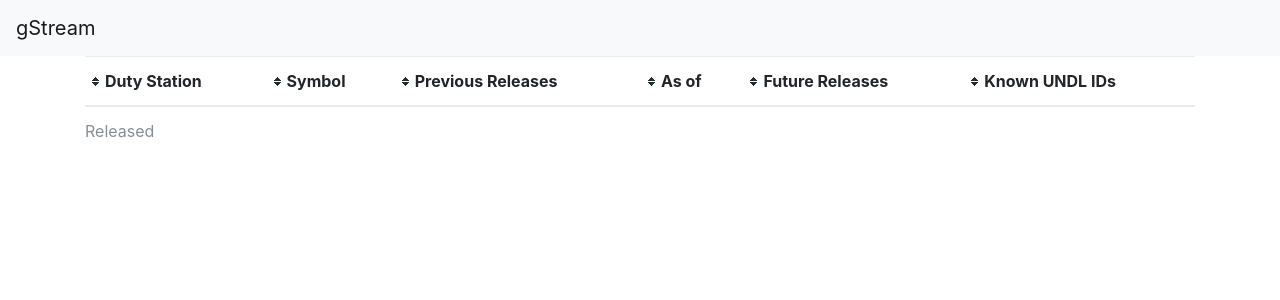
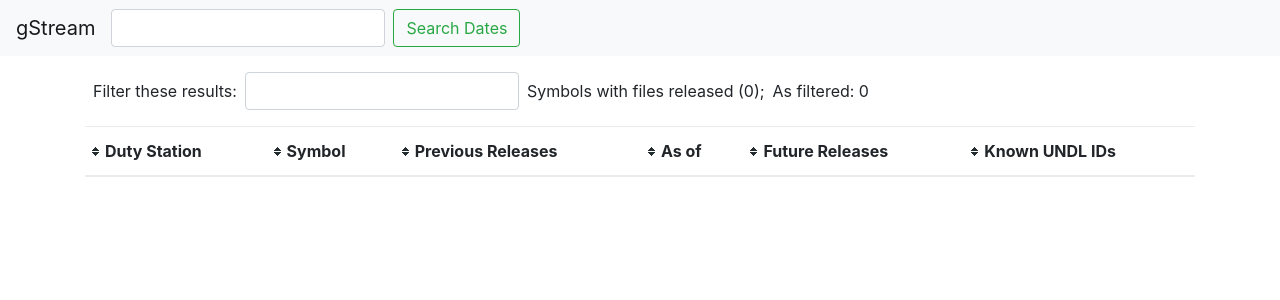
Before and after one commit to dag-hammarskjold-library/gstream, a Flask app: template gstream/templates/index.html in a window 1280 px wide. Shown: the top 300 px of the page. Run offline with Flask 2, Linux system fonts and the light colour scheme; the template is opened without the code that fills it, so the values that code supplies are empty; some libraries are stand-ins or nearby versions.

Commit message:
add filtering and tweak range search

```diff
--- a/gstream/app.py
+++ b/gstream/app.py
@@ -64,15 +64,49 @@ def index():
 
 @app.route('/date')
 def bydate():
-    # determine the query date
-    today_int = datetime.date.today().__str__().replace('-','')
-    query_date = int(request.args.get('date',today_int))
+    items = []
+    # process args and see what we got:
+    # we'll set a default query date for fallback purposes
+    query_date = int(datetime.date.today().__str__().replace('-',''))
+    returnable_query_date = query_date
+    date_range = ""
+    if request.args.get('date') is not None:
+        query_date = int(request.args.get('date'))
+        returnable_query_date = query_date
+        print("single date requested: %s" % query_date)
+        response = table.query(
+            IndexName='embargo-symbol1-index',
+            #ProjectionExpression="agendaNo, jobId, embargo, checksum, odsNo, dutyStation, symbol1, symbol2, languageId, registrationDate, officialSubmissionDate",
+            KeyConditionExpression=Key('embargo').eq(query_date) & Key('symbol1').between('A','Z')
+        )
+    elif request.args.get('daterange') is not None:
+        date_from,date_to = request.args.get("daterange").split(' - ')
+        returnable_query_date = ""
+        date_range = " - ".join([date_from, date_to])
+        # date range picker is giving DD/MM/YYY so we have to fix that for what we need
+        m,d,y = date_from.split('/')
+        q_date_from = int(''.join([y,m,d]))
+        m,d,y = date_to.split('/')
+        q_date_to = int(''.join([y,m,d]))
+        print("date range requested: %s - %s" % (q_date_from,q_date_to))
 
-    response = table.query(
-        IndexName='embargo-symbol1-index',
-        #ProjectionExpression="agendaNo, jobId, embargo, checksum, odsNo, dutyStation, symbol1, symbol2, languageId, registrationDate, officialSubmissionDate",
-        KeyConditionExpression=Key('embargo').eq(query_date) & Key('symbol1').between('A','Z')
-    )
+        if q_date_from == q_date_to:
+            return redirect('./date?date={}'.format(q_date_from),code=302)
+
+        response = table.scan(
+            IndexName='embargo-symbol1-index',
+            FilterExpression=Key('embargo').between(q_date_from,q_date_to)
+        )
+    else:
+        # neither date nor range were specified, so we're going with the fallback
+        print("neither, so falling back to today's date")
+        response = table.query(
+           IndexName='embargo-symbol1-index',
+            #ProjectionExpression="agendaNo, jobId, embargo, checksum, odsNo, dutyStation, symbol1, symbol2, languageId, registrationDate, officialSubmissionDate",
+            KeyConditionExpression=Key('embargo').eq(query_date) & Key('symbol1').between('A','Z')
+        )
+
+
     symbol_objects = []
     items = response['Items']
     for item in items:
@@ -110,7 +144,7 @@ def bydate():
 
     #return render_template('index.html')
     deploy_context = os.environ.get("DEPLOY_CONTEXT","/")
-    return render_template('index.html',results={'metadata_objects':symbol_objects,'query_date':query_date},deploy_context=deploy_context)
+    return render_template('index.html',results={'metadata_objects':symbol_objects,'query_date':returnable_query_date,'date_range':date_range},deploy_context=deploy_context)
 
 #@app.route('/symbol/', defaults={'search_string': ''})
 #@app.route('/symbol/<path:search_string>')
@@ -141,7 +175,18 @@ def symbol():
     else:
         return jsonify('Unable to find a symbol in the database that matches your query.')
 
-@app.route('/whereami')
-def whereami():
-    this_env = os.environ.get("DEPLOY_ENV")
-    return(jsonify(this_env))
+@app.route('/range')
+def date_range():
+    today_int = datetime.date.today().__str__().replace('-','')
+    date_from,date_to = request.args.get("daterange").split(' - ')
+    # date range picker is giving DD/MM/YYY so we have to fix that for what we need
+    d,m,y = date_from.split('/')
+    q_date_from = int(''.join([y,m,d]))
+    d,m,y = date_to.split('/')
+    q_date_to = int(''.join([y,m,d]))
+
+    if q_date_from == q_date_to:
+        return redirect('./date?date={}'.format(q_date_from),code=302)
+
+
+    return(jsonify(q_date_from,q_date_to))
--- a/gstream/templates/base.html
+++ b/gstream/templates/base.html
@@ -14,6 +14,9 @@
         <script src="https://maxcdn.bootstrapcdn.com/bootstrap/4.0.0-beta.2/js/bootstrap.min.js" crossorigin="anonymous">
         </script>
         <script src="static/tablesorter.min.js"></script>
+        <script type="text/javascript" src="https://cdn.jsdelivr.net/momentjs/latest/moment.min.js"></script>
+        <script type="text/javascript" src="https://cdn.jsdelivr.net/npm/daterangepicker/daterangepicker.min.js"></script>
+        <link rel="stylesheet" type="text/css" href="https://cdn.jsdelivr.net/npm/daterangepicker/daterangepicker.css" />
         <style>
             th.header {
                 background-image: url(static/images/bg.gif);
@@ -41,6 +44,13 @@
             <button class="navbar-toggler" type="button" data-toggle="collapse" data-target="#navbarNav" aria-controls="navbarNav" aria-expanded="false" aria-label="Toggle navigation">
                 <span class="navbar-toggler-icon"></span>
             </button>
+            <div class="collapse navbar-collapse">
+                <form class="form-inline" action="{{deploy_context}}date">
+                    <input class="form-control mr-sm-2" type="text" id="daterange" name="daterange">
+                    <button class="btn btn-outline-success" type="submit">Search Dates</button>
+                </form>
+            </div>
+
         </nav>
         {% block content %}
 
@@ -49,7 +59,22 @@
         <script>
                 $(document).ready(function() {
                     $('#releaseTable').tablesorter();
-                })
+                    $('#filterForm').submit(function(e){
+                        e.preventDefault();
+                    });
+                    $('#filter').on("keyup", function() {
+                        var value = $(this).val().toLowerCase();
+                        $('#releaseTable tbody tr').filter(function() {
+                            $(this).toggle($(this).text().toLowerCase().indexOf(value) > -1)
+                        });
+                        var rows = $('#releaseTable tbody tr:visible').length;
+                        $('#message').text("As filtered: " + rows);
+                    });
+                });
+                $(function() {
+                    $('input[name="daterange"]').daterangepicker()
+                });
+
         </script>
     </body>
 </html>
--- a/gstream/templates/index.html
+++ b/gstream/templates/index.html
@@ -2,8 +2,15 @@
 {% block content %}
 
 <div class="container">
+    <div class="row m-2">
+        <form class="form-inline" id="filterForm">
+            <label for="filter">Filter these results: </label>
+            <input class="form-control m-2" type="text" id="filter" name="filter">
+            <span id="caption" class="mr-2">Symbols with files released {{ results['query_date'] }}{{results['date_range']}} ({{results['metadata_objects']|length}}); </span>
+            <span id="message">As filtered: {{results['metadata_objects']|length}}</span>
+        </form>
+    </div>
     <table id="releaseTable" class="table table-striped tablesorter">
-        <caption>Released {{ results['query_date'] }}</caption>
         <thead>
             <tr>
                 <th>Duty Station</th>
```
